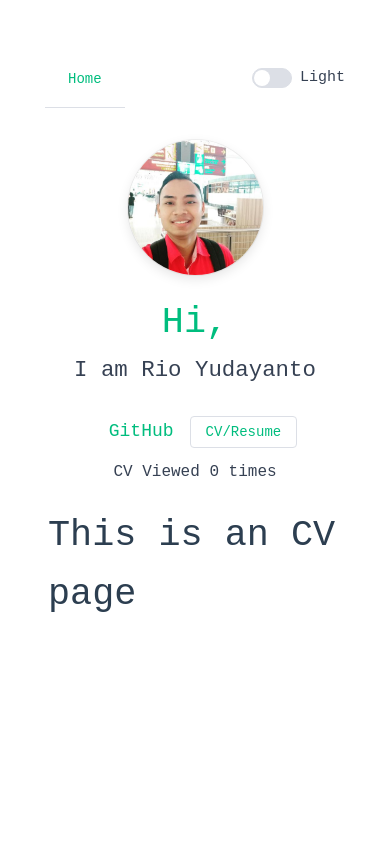
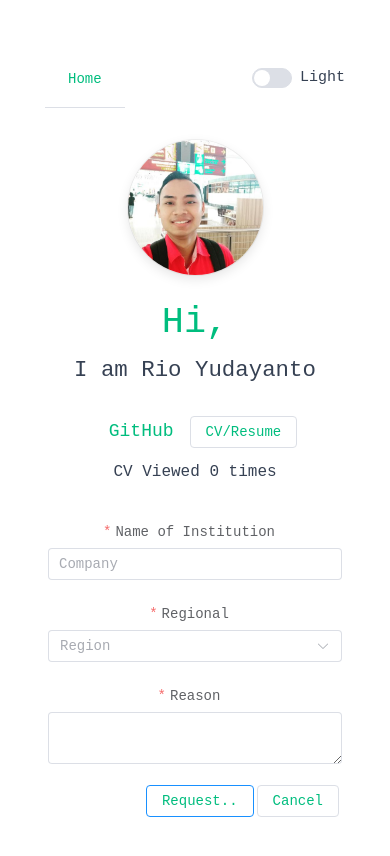
Before and after one commit to rioyuda02/my-portfolios, a Vue app: page /my-cv in a window 390 px wide. Shown: the top 856 px of the page. Built offline with nearby package versions, Linux system fonts and the light colour scheme.

Commit message:
update CV page

```diff
--- a/components.d.ts
+++ b/components.d.ts
@@ -14,8 +14,13 @@ declare module 'vue' {
     ElButton: typeof import('element-plus/es')['ElButton']
     ElDialog: typeof import('element-plus/es')['ElDialog']
     ElDivider: typeof import('element-plus/es')['ElDivider']
+    ElForm: typeof import('element-plus/es')['ElForm']
+    ElFormItem: typeof import('element-plus/es')['ElFormItem']
+    ElInput: typeof import('element-plus/es')['ElInput']
     ElMenu: typeof import('element-plus/es')['ElMenu']
     ElMenuItem: typeof import('element-plus/es')['ElMenuItem']
+    ElOption: typeof import('element-plus/es')['ElOption']
+    ElSelect: typeof import('element-plus/es')['ElSelect']
     ElSwitch: typeof import('element-plus/es')['ElSwitch']
     ElTable: typeof import('element-plus/es')['ElTable']
     ElTableColumn: typeof import('element-plus/es')['ElTableColumn']
--- a/src/assets/main.css
+++ b/src/assets/main.css
@@ -29,7 +29,9 @@
   overflow: hidden;
   transition: all 0.3s ease;
 }
-
+.dark .el-form-item label{
+  color: var(--vt-c-white-soft);
+}
 /* End */
 
 .el-menu, .el-button {
--- a/src/components/Cv_view.vue
+++ b/src/components/Cv_view.vue
@@ -1,15 +1,133 @@
 <template>
   <div class="about">
-    <h1>This is an CV page</h1>
+  <el-form
+    ref="ruleFormRef"
+    style="width: fit-content;"
+    :model="ruleForm"
+    :rules="rules"
+    label-width="auto"
+    class="demo-ruleForm"
+    :size="formSize"
+    status-icon
+  >
+    <el-form-item label="Name of Institution" prop="name">
+      <el-input v-model="ruleForm.name" placeholder="Company"/>
+    </el-form-item>
+
+    <el-form-item label="Regional" prop="region">
+      <el-select v-model="ruleForm.region" placeholder="Region">
+        <el-option label="Indonesia" value="Indonesia" />
+        <el-option label="Singapore" value="Singapore" />
+        <el-option label="Canada" value="Canada" />
+        <el-option label="US" value="Unites Stated" />
+        <el-option label="Australia" value="Australia" />
+        <el-option label="Czech Republic" value="Ceko" />
+        <el-option label="Other Country" value="Other" />
+      </el-select>
+    </el-form-item>
+
+    <el-form-item label="Reason" prop="desc">
+      <el-input v-model="ruleForm.desc" type="textarea" />
+    </el-form-item>
+    <el-form-item>
+      <el-button type="primary" @click="submitForm(ruleFormRef)">
+        Request..
+      </el-button>
+      <RouterLink to="/">
+        <el-button>Cancel</el-button>
+      </RouterLink>
+    </el-form-item>
+  </el-form>
   </div>
 </template>
+
+<script lang="ts" setup>
+import { reactive, ref, h } from 'vue'
+import type { ComponentSize, FormInstance, FormRules } from 'element-plus'
+import { RouterLink } from 'vue-router'
+import { ElNotification } from 'element-plus'
+
+interface RuleForm {
+  name: string
+  region: string
+  desc: string
+}
+
+const formSize = ref<ComponentSize>('default')
+const ruleFormRef = ref<FormInstance>()
+const ruleForm = reactive<RuleForm>({
+  name: '',
+  region: '',
+  desc: '',
+})
+
+const rules = reactive<FormRules<RuleForm>>({
+  name: [
+    { required: true, message: 'Please input Company Name', trigger: 'blur' },
+    { min: 6, max: 30, message: 'Length should be 10  to 40', trigger: 'blur' },
+  ],
+  region: [
+    {
+      required: true,
+      message: 'Please input the Region',
+      trigger: 'change',
+    },
+  ],
+  desc: [
+    { required: true, message: 'Please input the Reason', trigger: 'blur' },
+  ],
+})
+
+const submitForm = async (formEl: FormInstance | undefined) => {
+  if (!formEl) return
+  await formEl.validate((valid, fields) => {
+    if (valid) {
+      Notify_page()
+    } else {
+      console.log('error submit!', fields)
+    }
+  })
+}
+
+const Notify_page = () => {
+  ElNotification.success({
+    title: 'Processed',
+    message: h('i', { style: 'color: teal' }, 'Thank you! Mr/Ms,'),
+    offset: 100,
+    duration: 1900,
+  })
+}
+
+
+</script>
 
 <style>
 @media (min-width: 1024px) {
   .about {
     min-height: 100vh;
     display: flex;
+    justify-content: center;
     align-items: center;
   }
 }
+@media (max-width: 1028px) {
+  .about{
+    width: 100%;
+    height: auto;
+  }
+  .el-form{
+    width: 100%!important;
+  }
+  .el-form-item{
+    display: flex;
+    flex-direction: column!important;
+  }
+  .el-form-item__label-wrap {
+    display: flex;
+    align-items: center;
+    width: 100% !important;
+    justify-content: center;
+    margin-left: 0!important;
+  }
+}
 </style>
```
